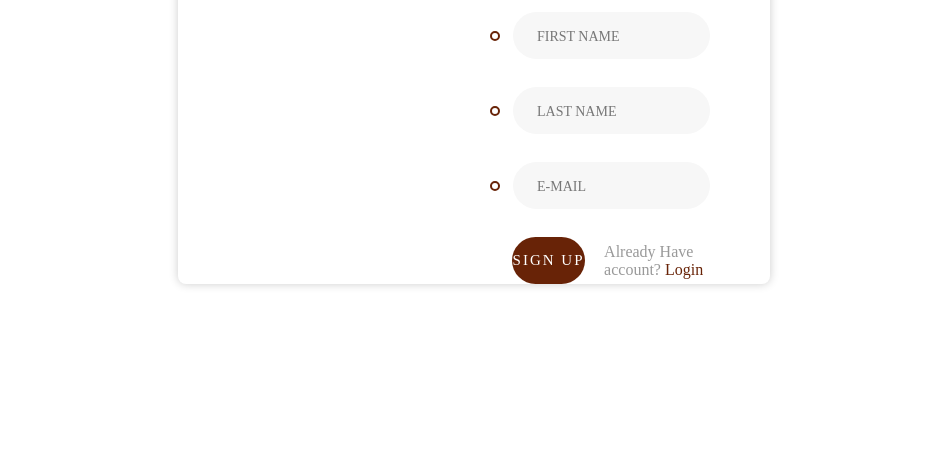
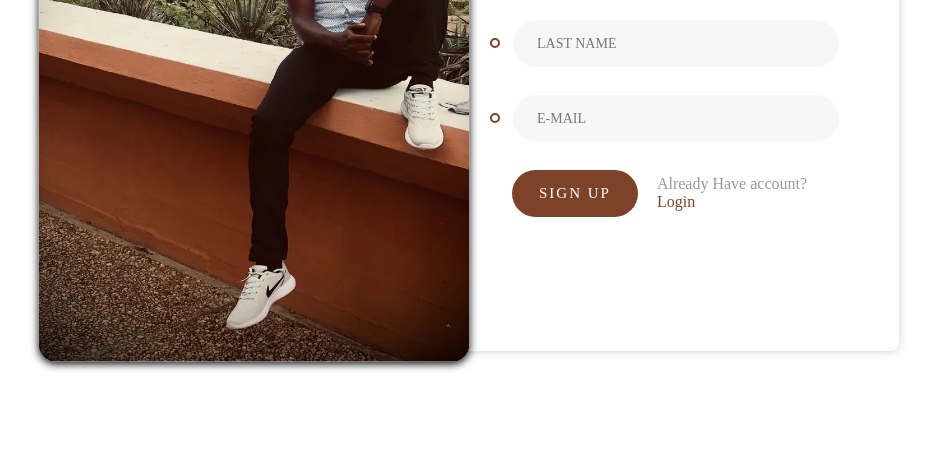
Before and after one commit to HAYVENO/Join-Me, a website: page signup.html in a window 1280 px wide. Shown: the part 324-800 px from the top of the page, without its empty margins (166-1099 px from the left). Drawn offline with Linux system fonts and the light colour scheme.

Commit message:
:rocket:image bug fixed

```diff
--- a/public/css/styles.css
+++ b/public/css/styles.css
@@ -36,6 +36,9 @@ ul {
 
 img {
 	max-width: 100%;
+	transform: scale(105%);
+	box-shadow: 0 2px 8px #000;
+	border-radius: 16px;
 }
 
 ul {
@@ -45,7 +48,7 @@ ul {
 
 a {
 	text-decoration: none;
-	color: #682307;
+	color: #682307db;
 	transition: all 0.3s ease;
 }
 a:hover {
@@ -95,7 +98,7 @@ h3 {
 	font-family: "ElMessiri-SemiBold";
 	text-align: center;
 	margin-bottom: 27px;
-	color: #682307;
+	color: #682307db;
 }
 
 .form-holder {
@@ -110,7 +113,7 @@ h3 {
 	width: 10px;
 	height: 10px;
 	border-radius: 50%;
-	border: 2px solid #682307;
+	border: 2px solid #682307db;
 	position: absolute;
 	left: 1px;
 	top: 50%;
@@ -118,7 +121,7 @@ h3 {
 }
 .form-holder.active:before {
 	border: 2px solid transparent;
-	background: #682307;
+	background: #682307db;
 }
 
 .form-control {
@@ -222,7 +225,7 @@ button {
 	align-items: center;
 	justify-content: center;
 	padding: 0;
-	background: #682307;
+	background: #682307db;
 	font-size: 15px;
 	color: #fff;
 	text-transform: uppercase;
@@ -278,7 +281,7 @@ button:hover {
 	width: 4px;
 	height: 4px;
 	border-radius: 50%;
-	background: #682307;
+	background: #682307db;
 	position: absolute;
 	display: none;
 }
--- a/signup.html
+++ b/signup.html
@@ -2,16 +2,16 @@
 <html>
 	<head>
 		<meta charset="utf-8" />
-		<title>SERVER REG FORM</title>
+		<title>Join HAYVEN</title>
 		<meta name="viewport" content="width=device-width, initial-scale=1.0" />
 		<meta name="robots" content="noindex, follow" />
-		<link rel="stylesheet" href="css/styles.css" />
+		<link rel="stylesheet" href="/css/styles.css" />
 	</head>
 	<body>
 		<div class="wrapper">
 			<div class="inner">
 				<div class="image-holder">
-					<img src="images/HAYVEN-The-Dev.jpeg" alt="HAYVEN's image" />
+					<img src="/images/HAYVEN-The-Dev.webp" alt="HAYVEN's image" />
 				</div>
 				<form action="/" method="post">
 					<h3>Sign Up</h3>
```
Also changed, not shown: success.html (+1 -1 lines).
